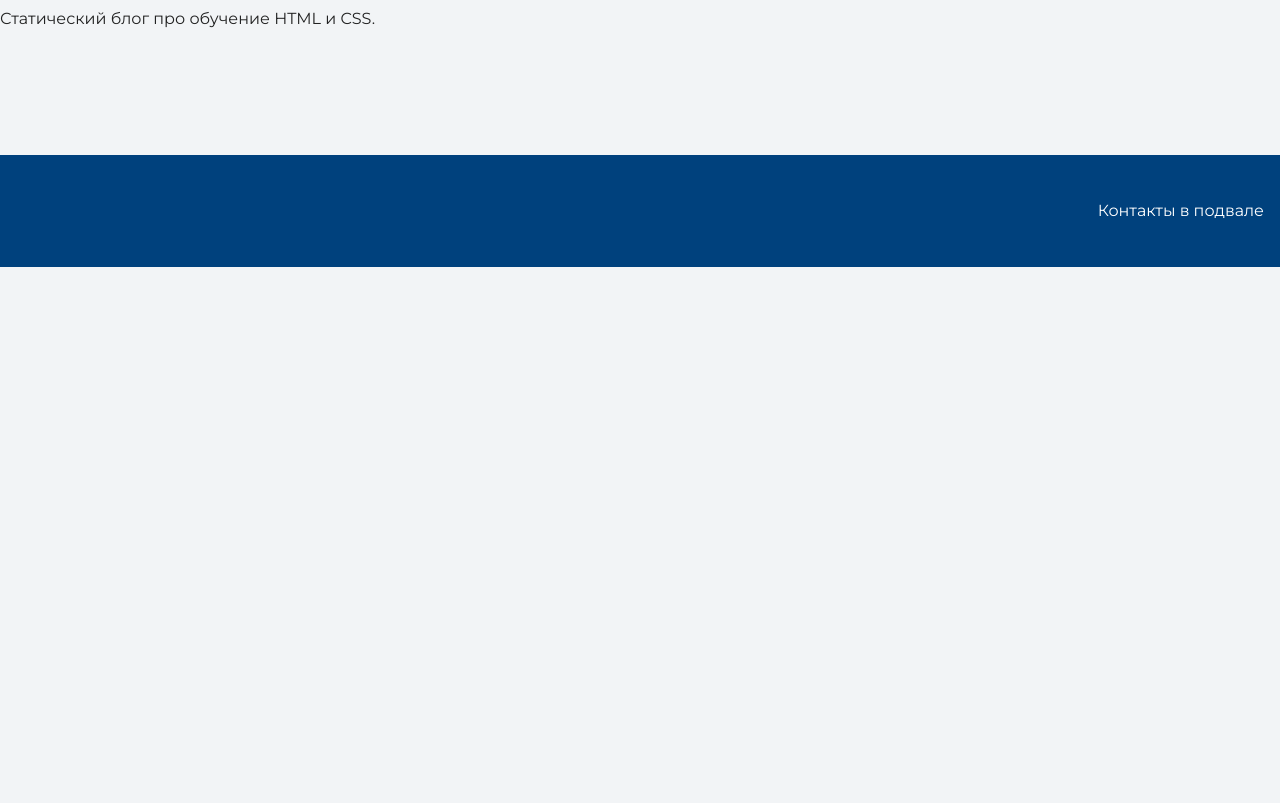
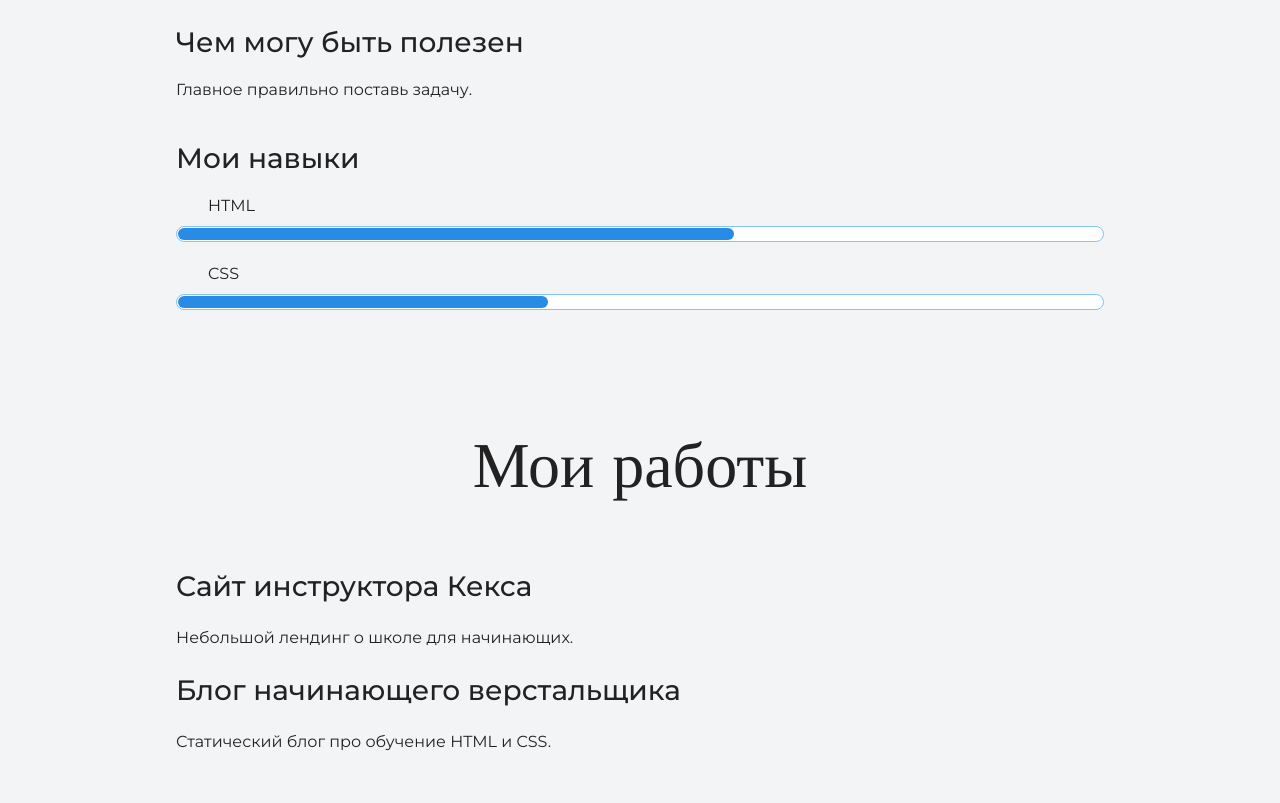
Before and after one commit to ruslann2812/my-site, a plain HTML site: page index.html in a window 1280 px wide. Shown: the part 1857-2660 px from the top of the page. Before the commit the page ends 2124 px from the top, so only its background shows below. Drawn offline with nearby package versions, Linux system fonts and the light colour scheme.

Commit message:
добавил тему

```diff
--- a/index.html
+++ b/index.html
@@ -20,21 +20,37 @@
     </section>
 
     <section class="intro">
+      <div class="container">
       <h2 class="subheading">Давайте познакомимся</h2>
+      <figure>
+        <img src="/Users/soft/Downloads/Снимок экрана 2020-02-02 в 12.14.35.jpg" width="400" height="460">
+      </figure>
       <h3>Зовут Руслан, в клубе за 30, когда еще хочется, а опыт подсказывает подумать еще раз.</h3>
       <p>Выделю одно неявное, но очень важное качество в себе - целеустремленный, только желаний много и выделить из них именно то важное, которое достойно быть целью, не так просто. Но если эта задача решена, как говорится, препятствий дальше не заметно.</p>
       <h3>Чем могу быть полезен</h3>
       <p>Главное правильно поставь задачу.</p>
+      </div>
+      <div class ="skills">
+        <div class="container"><h3>Мои навыки</h3>
+        <dl class="skills-list">
+          <dt class="skill-html">HTML</dt>
+          <dd class="level"><div style="width: 60%;">60%</div></dd>
+          <dt class="skill-css">CSS</dt>
+          <dd class="level"><div style="width: 40%;">40%</div></dd>
+        </dl>
+        </div>
+      </div>
     </section>
 
     <section class="portfolio">
-      <h2 class="subheading">Мои работы</h2>
+      <div class="container"><h2 class="subheading">Мои работы</h2>
 
       <h3>Сайт инструктора Кекса</h3>
       <p>Небольшой лендинг о школе для начинающих.</p>
 
       <h3>Блог начинающего верстальщика</h3>
       <p>Статический блог про обучение HTML и CSS.</p>
+  </div>
     </section>
 
     <footer class="page-footer">
```
